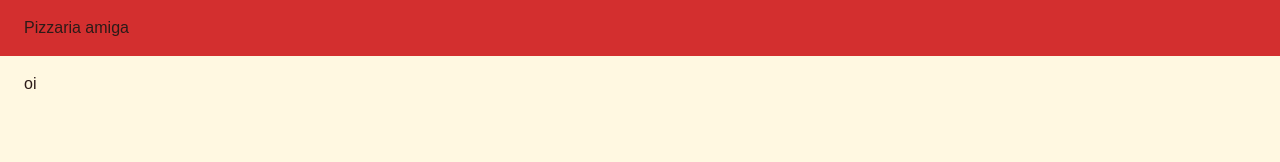
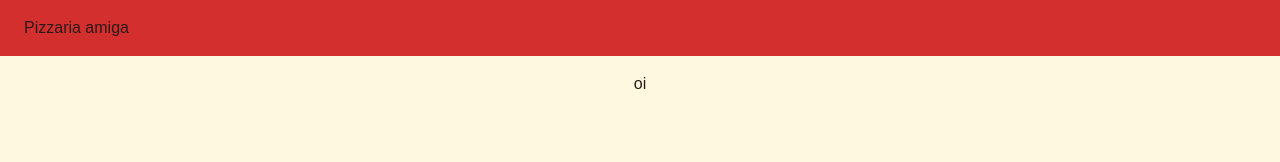
Before and after one commit to gabisanfilippo/pizzaria-amiga, a React (Vite) app: page / in a window 1280 px wide. Shown: the top 162 px of the page. Built offline with nearby package versions, Linux system fonts and the light colour scheme.

Commit message:
feat: replace Box with Stack in DefaultLayout for improved alignment of children

```diff
--- a/src/layouts/index.tsx
+++ b/src/layouts/index.tsx
@@ -9,9 +9,9 @@ export const DefaultLayout = ({ children }: { children: React.ReactNode }) => {
       <HeaderLayout />
 
       <Box mx="auto" flex={1} px={3} py={2} width="100%">
-        <Box maxWidth="1500px" mx="auto" component="main">
+        <Stack maxWidth="1500px" mx="auto" component="main" alignItems="center">
           {children}
-        </Box>
+        </Stack>
       </Box>
 
       <FooterLayout />
```
